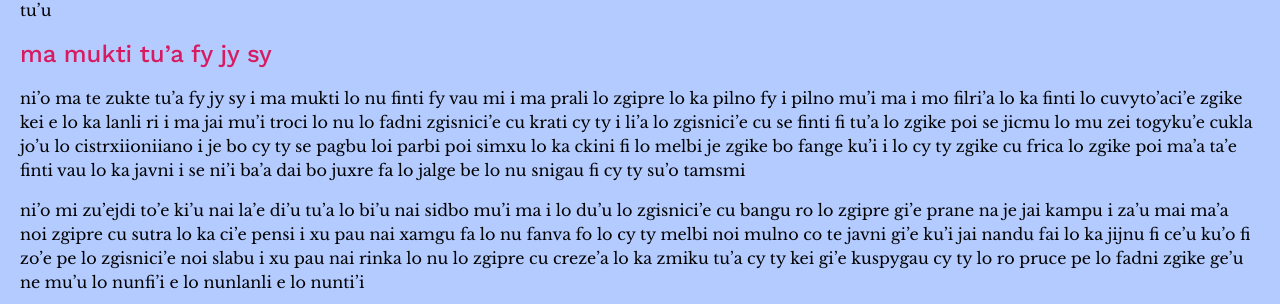
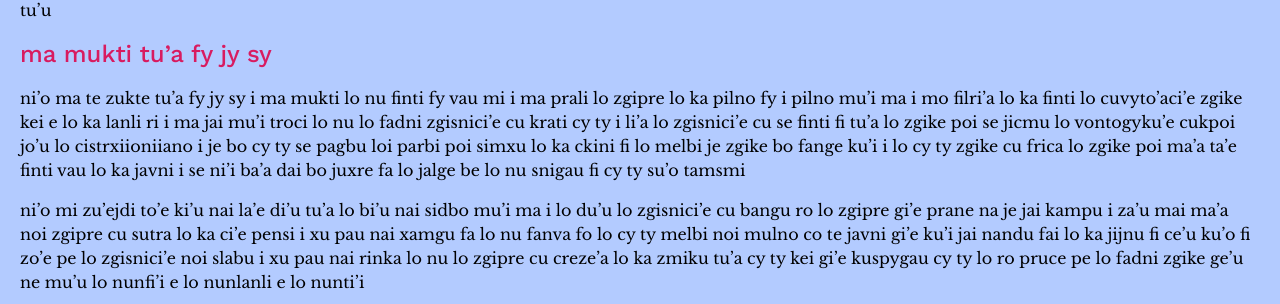
Before and after one commit to misotanni/misotanni.github.io, a Jekyll site: the page built from fjs/jbo/index.md, in a window 1280 px wide and 900 px high, scrolled down 1473 px. Shown: the part 172-476 px from the top of the window. Built offline with Jekyll 4.4.1, drawn with Linux system fonts in a browser that asks for light colours; our own code applies the rules of GitHub Pages for plain Markdown files.

Commit message:
revert revert of "a" and "mu zei"

```diff
--- a/fjs/jbo/index.md
+++ b/fjs/jbo/index.md
@@ -80,7 +80,7 @@ i ma prali lo zgipre lo ka pilno fy
 i pilno mu'i ma
 i mo filri'a lo ka finti lo cuvyto'aci'e zgike kei e lo ka lanli ri
 i ma jai mu'i troci lo nu lo fadni zgisnici'e cu krati cy ty
-i li'a lo zgisnici'e cu se finti fi tu'a lo zgike poi se jicmu lo mu zei togyku'e cukla jo'u lo cistrxiioniiano
+i li'a lo zgisnici'e cu se finti fi tu'a lo zgike poi se jicmu lo vontogyku'e cukpoi jo'u lo cistrxiioniiano
 i je bo cy ty se pagbu loi parbi poi simxu lo ka ckini fi lo melbi je zgike bo fange ku'i
 i lo cy ty zgike cu frica lo zgike poi ma'a ta'e finti vau lo ka javni
 i se ni'i ba'a dai bo juxre fa lo jalge be lo nu snigau fi cy ty su'o tamsmi
```
Also changed, not shown: fjs/fr/index.md (+1 -1 lines).
